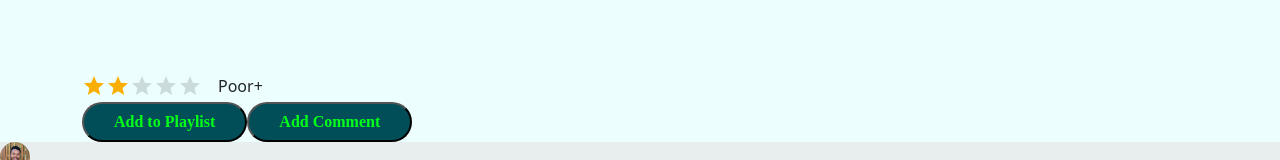
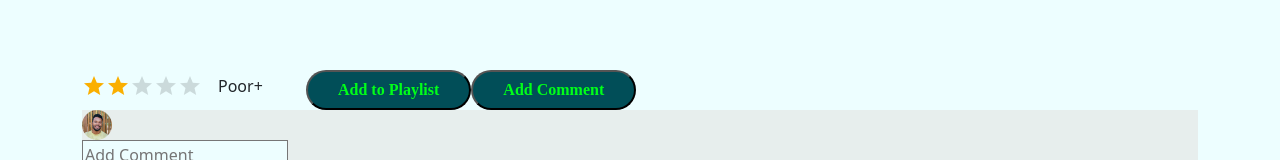
Before and after one commit to strategio-tech/fp-sim7-keyboard-warriors, a React (Vite) app: page /watch/1 in a window 1280 px wide. Shown: the part 363-523 px from the top of the page. Built offline with nearby package versions, Linux system fonts and the light colour scheme; no server answers.

Commit message:
styling videoPage

```diff
--- a/src/Views/VideoPage.jsx
+++ b/src/Views/VideoPage.jsx
@@ -101,6 +101,9 @@ const VideoPage = () => {
           frameborder="0"
           allowFullScreen
         />
+
+
+        <div className="col-12 d-flex gap-4 justify-content-start align-items-start">
         <VideoRating id={id}></VideoRating>
         <span>
           <button type="submit" style={{ borderRadius: "60px",
@@ -195,6 +198,7 @@ const VideoPage = () => {
         })}
       </div>
     </div>
+    </div>
   );
 };
 
```
